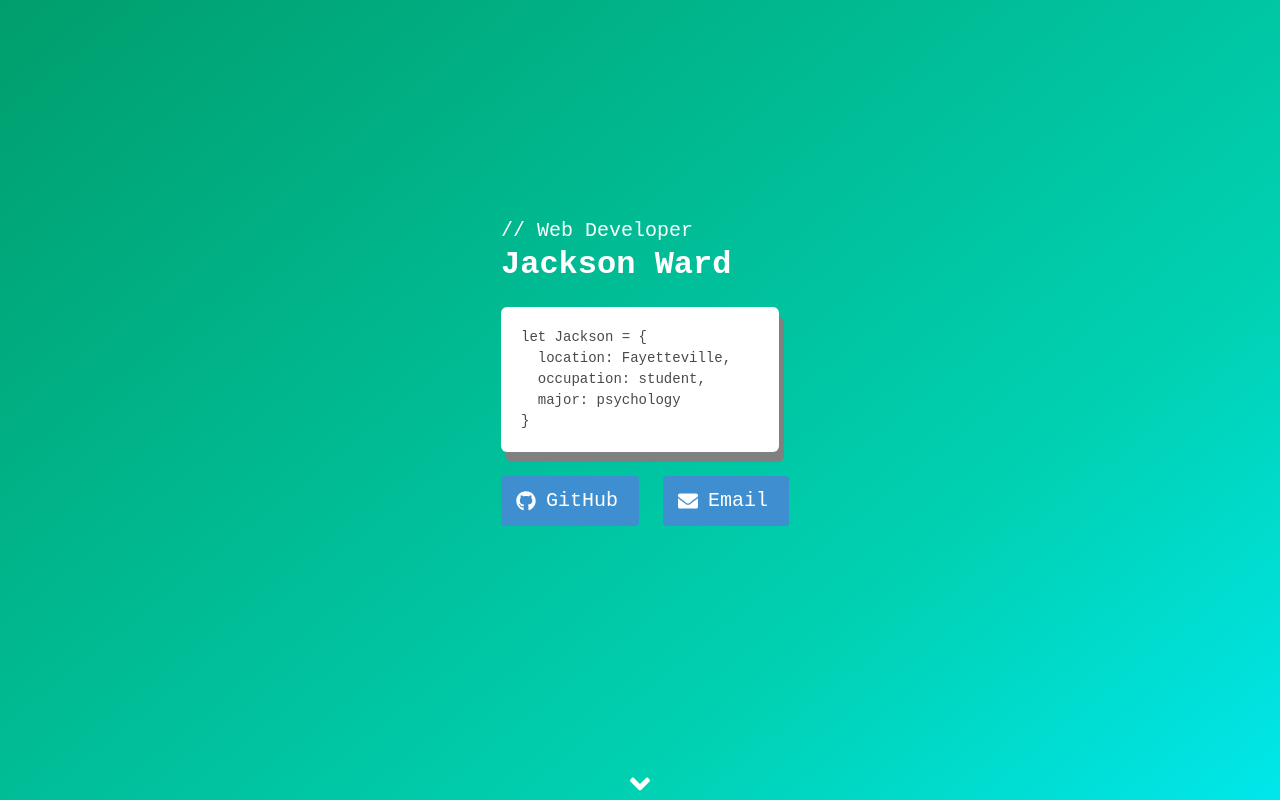
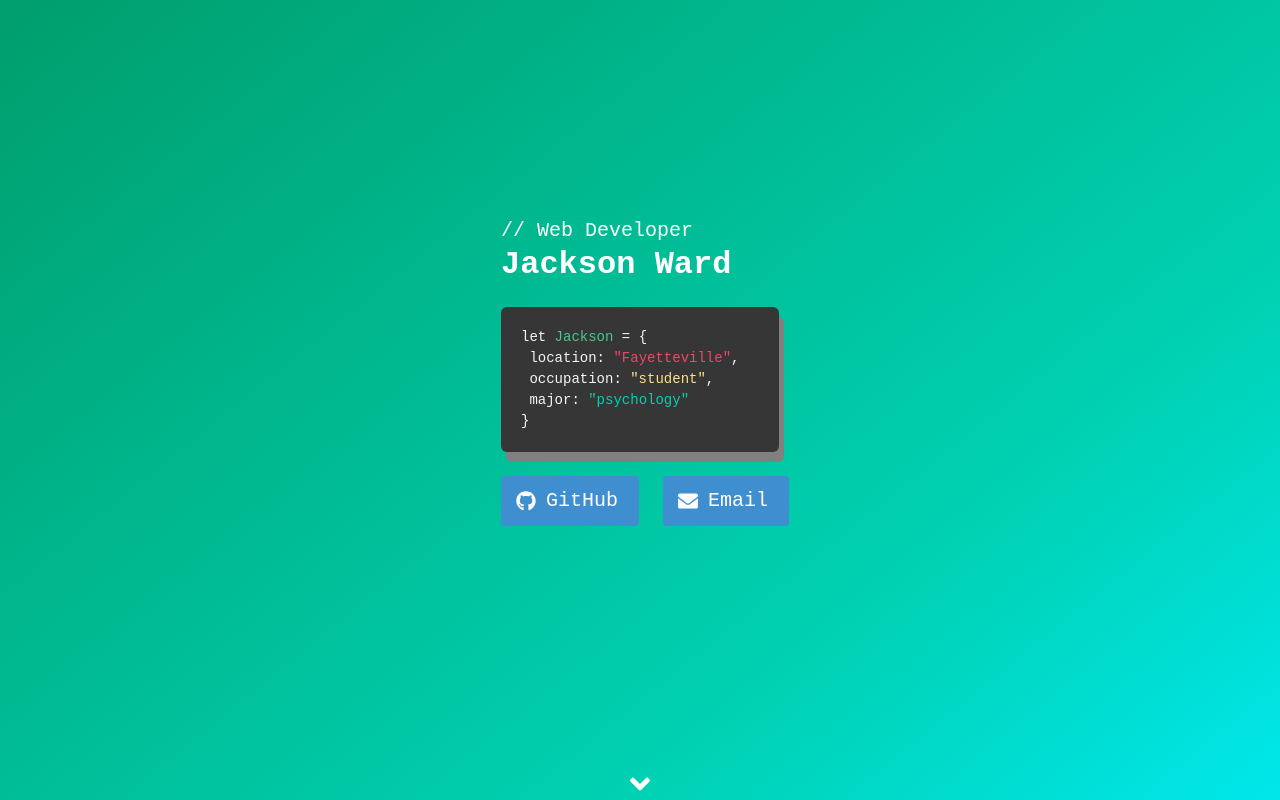
Before and after one commit to jacksonward/jacksonward.github.io, a React (Create React App) app: page / in a window 1280 px wide. Shown: the top 800 px of the page. Built offline with nearby package versions, Linux system fonts and the light colour scheme.

Commit message:
From-scratch Highlighting

```diff
--- a/src/App.js
+++ b/src/App.js
@@ -25,12 +25,7 @@ import Project from './Project.js'
 import Principle from './Principle.js'
 
 
-const meObject =
-`let Jackson = {
-  location: Fayetteville,
-  occupation: student,
-  major: psychology
-}`
+// const meObject =
 
 class App extends Component {
   render() {
@@ -51,8 +46,16 @@ class App extends Component {
                     <h1 className="title has-text-white">
                       Jackson Ward
                     </h1>
-                      <pre className="box splashBox">
-                          { meObject }
+                      <pre className="box has-background-dark has-text-light splashBox">
+                          {
+                          <div>
+                            <p>let <span className="has-text-success">Jackson</span> = {`{`}</p>
+                            <p> location: <span className="has-text-danger">"Fayetteville"</span>,</p>
+                            <p> occupation: <span className="has-text-warning">"student"</span>,</p>
+                            <p> major: <span className="has-text-primary">"psychology"</span></p>
+                            <p>{`}`}</p>
+                          </div>
+                          }
                       </pre>
                   <div className="columns">
                     <div className="column">
```
